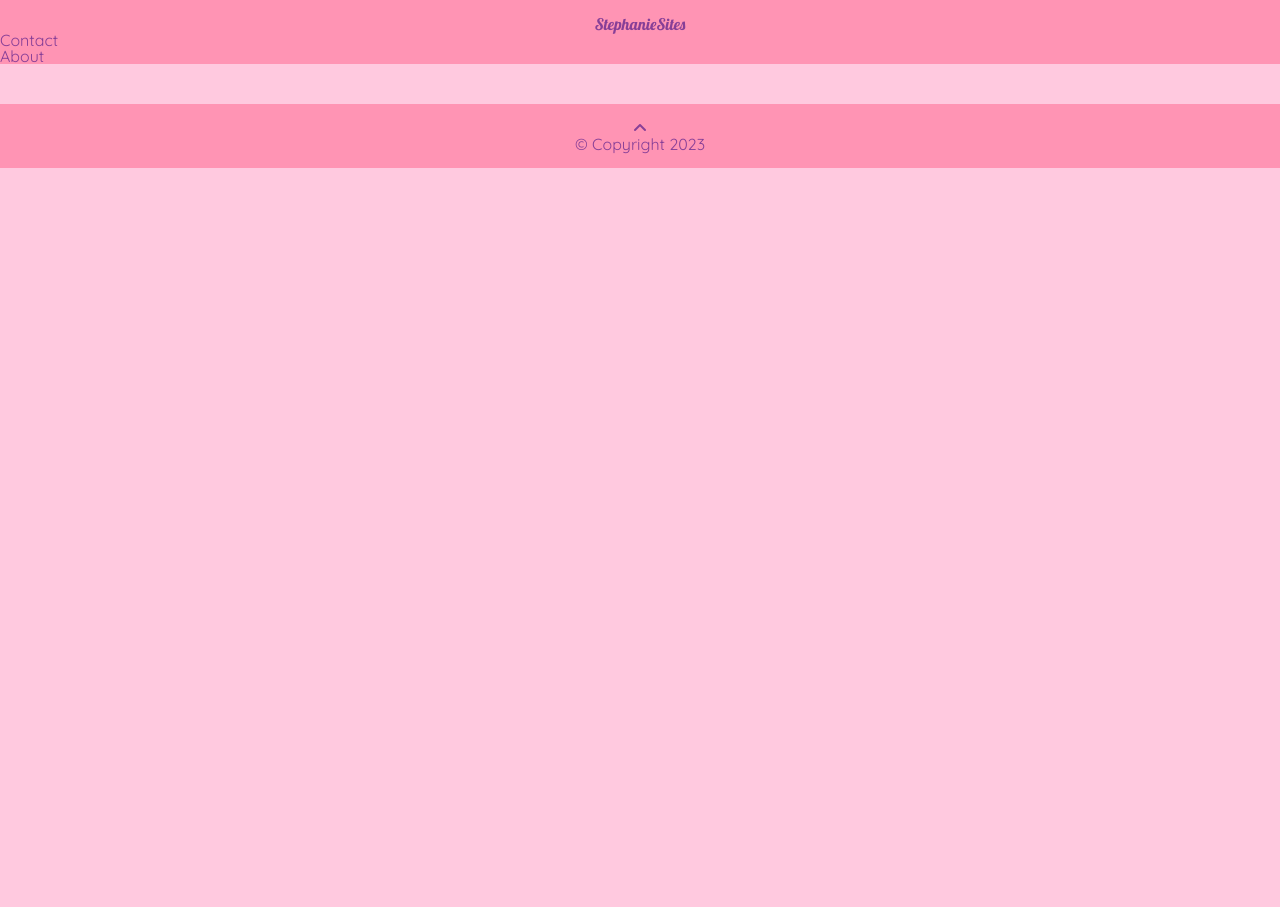
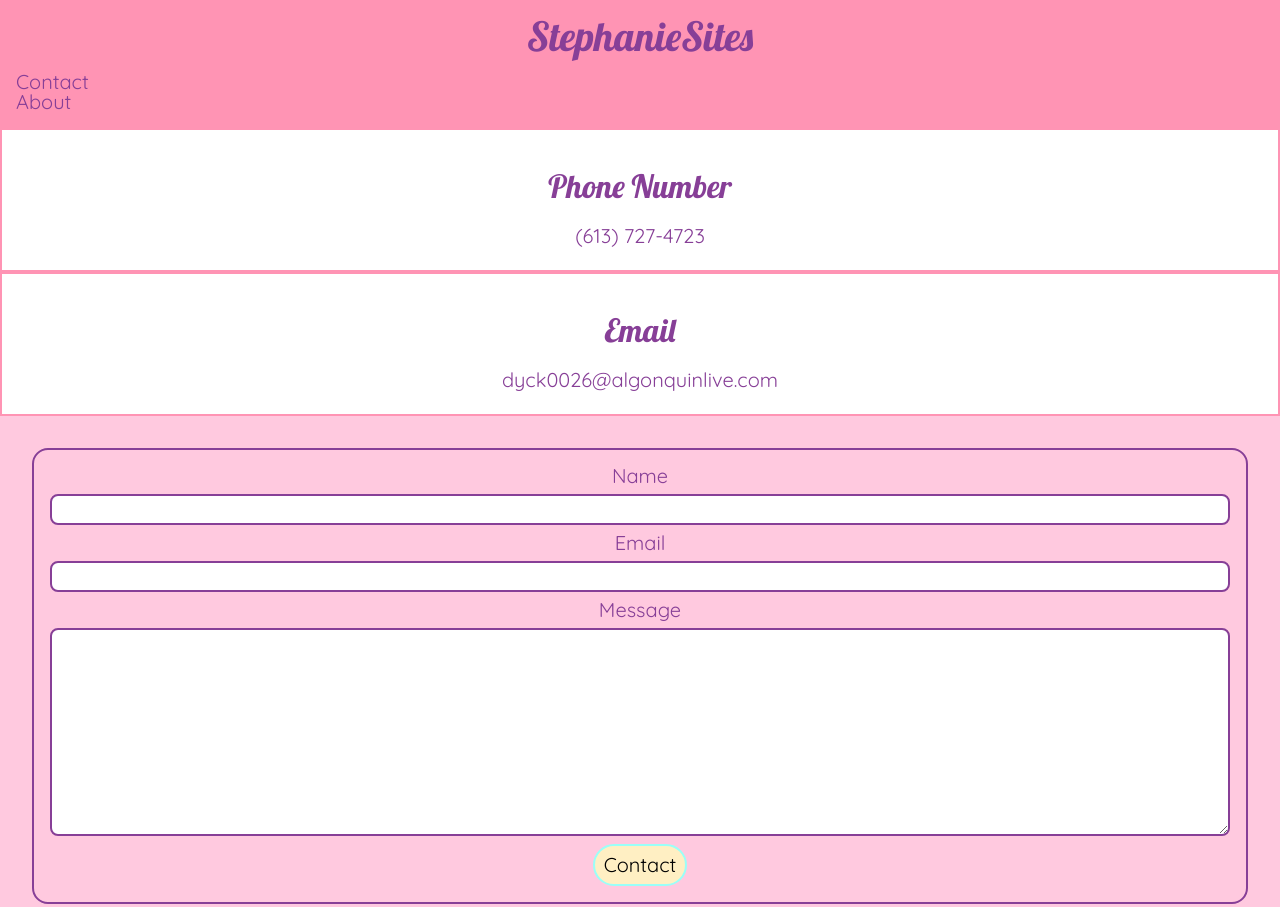
Before and after one commit to dyck0026/portfolio, a plain HTML site: page contact.html in a window 1280 px wide. Shown: the top 907 px of the page. Before the commit the page ends 800 px from the top, so only its background shows below. Drawn offline with nearby package versions, Linux system fonts and the light colour scheme.

Commit message:
adds contact content and styling

```diff
--- a/contact.html
+++ b/contact.html
@@ -13,12 +13,15 @@
 
     <script src="https://kit.fontawesome.com/318ad1cad1.js" crossorigin="anonymous"></script>
 
+    <link rel="stylesheet" href="https://cdnjs.cloudflare.com/ajax/libs/animate.css/4.1.1/animate.min.css"/>
+
     <link rel="stylesheet" href="css/main.css">
 </head>
 <body>
     <header class="top bg-success">
-        <img src="" alt="">
+        <!-- <img src="" alt=""> -->
         <h1 class="text-center"><a href="index.html">StephanieSites</a></h1>
+        <!-- Hamburger Menu?? -->
         <nav>
             <ul class="d-none d-lg-block">
                 <li><a href="#top">Contact</a></li>
@@ -28,7 +31,7 @@
                 <button class="btn navbar-toggler d-block mx-auto text-light" type="button" data-bs-toggle="dropdown">
                     <i class="fa-solid fa-bars"></i>
                 </button>
-                <ul class="dropdown-menu border-0">
+                <ul class="dropdown-menu border-0 bg-light text-center">
                     <li><a href="#top" class="dropdown-item text-primary">Contact</a></li>
                     <li><a href="about.html" class="dropdown-item text-primary">About</a></li>
                 </ul>
@@ -36,10 +39,30 @@
         </nav>
     </header>
 
+    <div class="flex">
+        <section>
+            <h2>Phone Number</h2>
+            <p>(613) 727-4723</p>
+        </section>
+        <section>
+            <h2>Email</h2>
+            <p>dyck0026@algonquinlive.com</p>
+        </section>
+    </div>
+
+    <form action="placeholder.file" method="post">
+        <label for="name">Name</label>
+        <input id="name" type="text" name="name">
+        <label for="email">Email</label>
+        <input id="email" type="email" name="email">
+        <label for="message">Message</label>
+        <textarea name="message" id="message" cols="30" rows="10"></textarea>
+        <button type="submit" class="bttn">Contact</button>
+    </form>
 
 
     <footer class="bg-success">
-        <a href="#top">
+        <a href="#top" class="totop">
             <i class="fa-solid fa-angle-up"></i>
         </a>
         <p>&copy; Copyright 2023</p>
--- a/css/main.css
+++ b/css/main.css
@@ -68,6 +68,10 @@ ul {
 	--blue: #9afff8;
 }
 
+* {
+	box-sizing: border-box;
+}
+
 .text-primary {
 	color: var(--purple) !important;
 }
@@ -83,6 +87,9 @@ ul {
 .text-light {
 	color: var(--lightYellow) !important;
 }
+.bg-light {
+	background-color: var(--lightYellow) !important;
+}
 
 
 
@@ -91,6 +98,7 @@ body {
 	color: var(--purple);
 	background-color: var(--lightPink);
 	font-family: 'Quicksand', sans-serif;
+	font-size: 20px;
 }
 a {
 	color: var(--purple);
@@ -101,12 +109,7 @@ a:hover {
 h1,h2,h3,h4 {
 	font-family: 'Lobster', cursive;
 }
-footer {
-	margin-top: 2.5rem;
-	text-align: center;
-	padding: 1rem;
-}
-a.bttn {
+button.bttn {
 	background-color: var(--lightYellow);
 	border: .15rem solid var(--blue);
 	border-radius: 1.5rem;
@@ -121,3 +124,89 @@ hr {
 	margin: auto 2.5rem;
 	text-align: center;
 }
+header {
+	padding: 1rem;
+}
+h1 {
+	font-size: 2.5rem;
+	margin-bottom: 1rem;
+}
+h2 {
+	font-size: 2rem;
+	margin: 1.5rem auto;
+}
+h3 {
+	font-size: 1.5rem;
+}
+.dropdown-menu a:hover {
+	background-color: white;
+}
+.dropdown-menu a:active {
+	background-color: var(--blue);
+}
+.dropdown-menu a:disabled {
+	background-color: var(--lightPink);
+}
+
+.fltprnt {
+	position: relative;
+}
+.imgflt {
+	position: absolute;
+	background-color: rgb(135, 63, 151, 0.45);
+	top: 0;
+	bottom: 0;
+	margin-top: auto;
+	margin-bottom: auto;
+	height: 12rem;
+	width: 100%;
+	color: white;
+	text-align: center;
+	padding-top: 2.5rem;
+}
+.imgflt h1 {
+	font-size: 3.5rem;
+}
+.imgflt .lg {
+	font-size: 2rem;
+}
+.totop {
+	background-color: var(--lightYellow);
+	padding: .5rem .75rem;
+	border-radius: 10rem;
+}
+footer {
+	margin-top: 2.5rem;
+	text-align: center;
+	padding: 1rem;
+	padding-top: 1.5rem;
+}
+footer p {
+	margin-top: 1rem;
+}
+
+label, input, textarea {
+	display: block;
+}
+input, textarea {
+	border: .15rem solid var(--purple);
+	border-radius: .5rem;
+	width: 100%;
+	margin: .5rem auto;
+}
+form {
+	margin: auto 2rem;
+	padding: 1rem;
+	border: .15rem solid var(--purple);
+	border-radius: 1rem;
+	margin-top: 2rem;
+	text-align: center;
+}
+
+.flex section {
+	background-color: white;
+	border: .15rem solid var(--pink);
+	padding: 1rem;
+	padding-bottom: 1.5rem;
+	text-align: center;
+}
```
Also changed, not shown: about.html (+25 -3 lines), index.html (+14 -8 lines).
